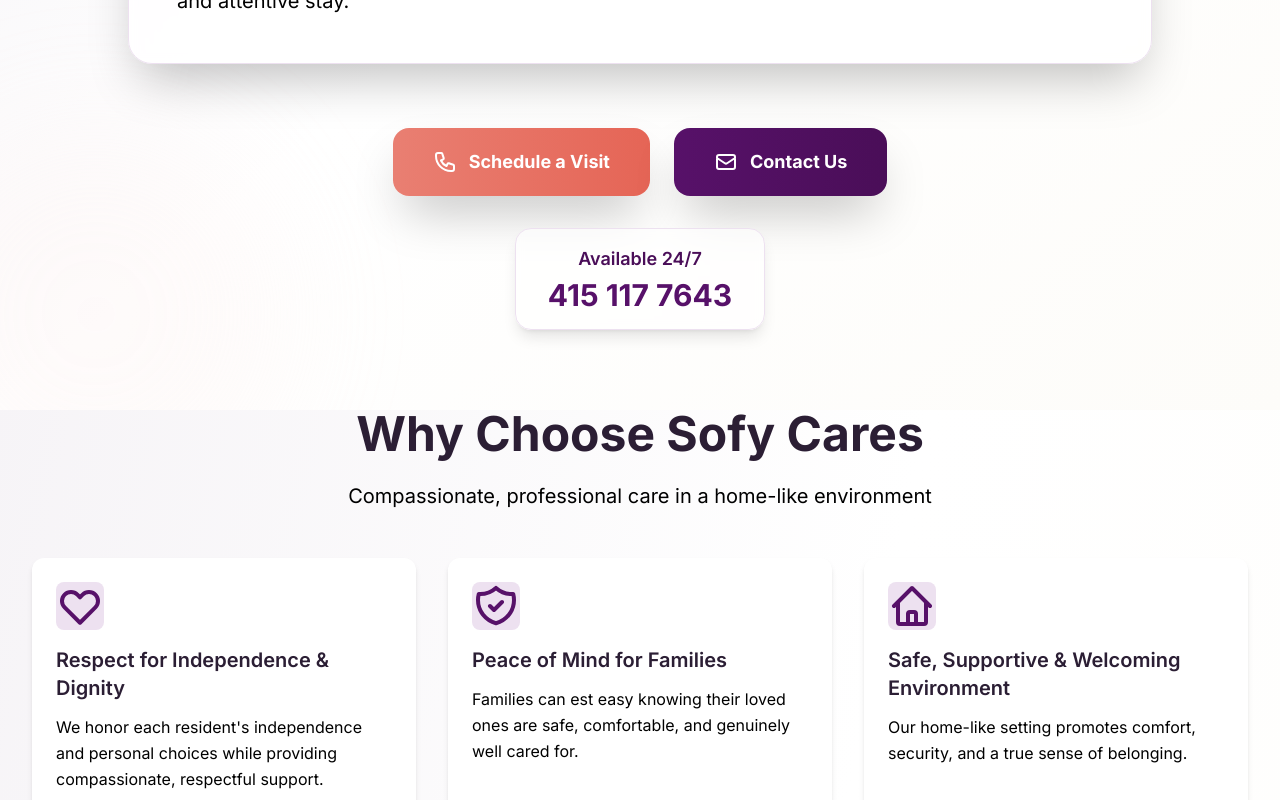
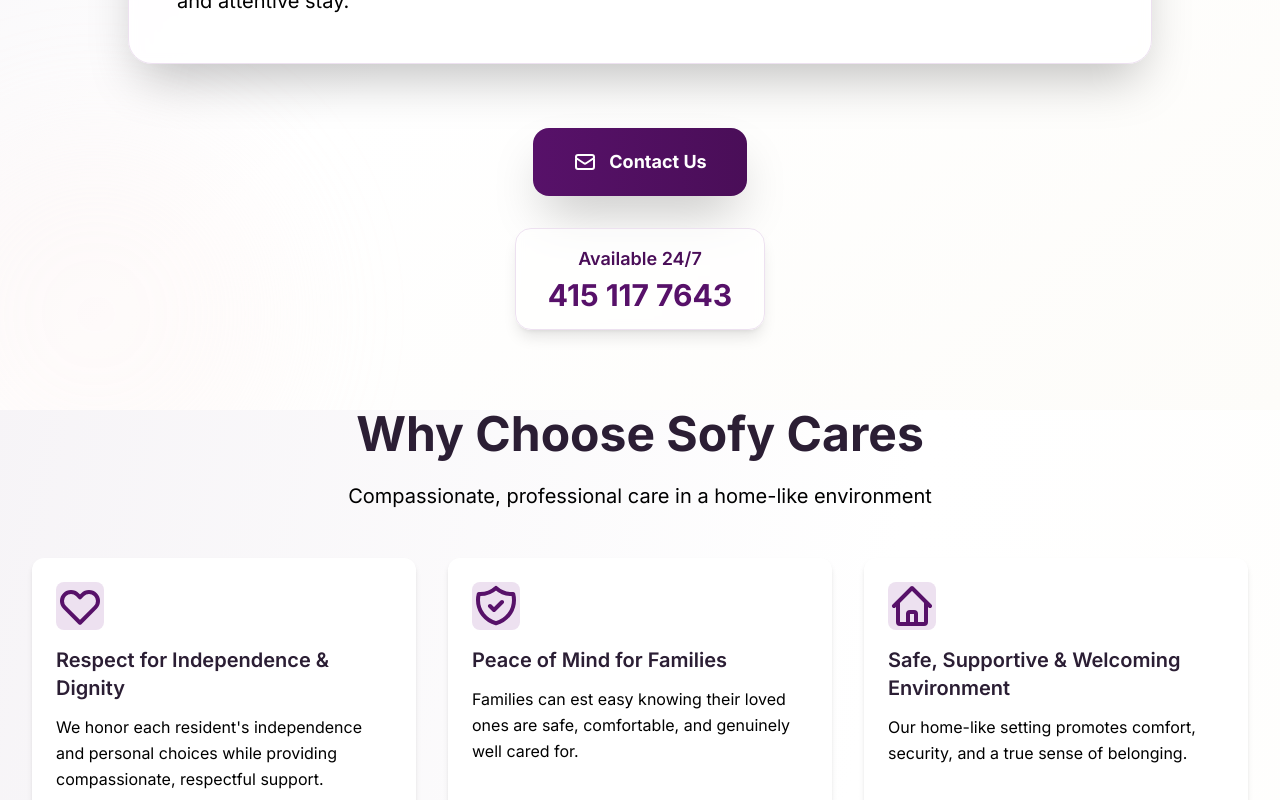
Before and after one commit to DisMedina/sofycares, a React (Vite) app: page / in a window 1280 px wide. Shown: the part 1420-2220 px from the top of the page. Built offline with nearby package versions, Linux system fonts and the light colour scheme.

Commit message:
CTA fix pt1

```diff
--- a/src/components/Footer.tsx
+++ b/src/components/Footer.tsx
@@ -1,4 +1,5 @@
 // Footer.tsx
+import { Link } from "react-router-dom";
 
 const socialLinks = [
   {
@@ -26,7 +27,6 @@
   { href: "/about", text: "About Us" },
   { href: "/services", text: "Services" },
   { href: "/contact", text: "Contact" },
-  { href: "#careers", text: "Careers" },
 ];
 
 const servicesList = [
@@ -90,18 +90,21 @@
             <ul className="space-y-4">
               {quickLinks.map((link, i) => (
                 <li key={i}>
+                  {link.href.startsWith("#") ? (
                     <a
                       href={link.href}
-                    onClick={(e) => {
-                      if (link.href.startsWith("/")) {
-                        e.preventDefault();
-                        (window as any).navigateTo(link.href);
-                      }
-                    }}
                       className="text-white/80 hover:text-white transition-colors duration-200"
                     >
                       {link.text}
                     </a>
+                  ) : (
+                    <Link
+                      to={link.href}
+                      className="text-white/80 hover:text-white transition-colors duration-200"
+                    >
+                      {link.text}
+                    </Link>
+                  )}
                 </li>
               ))}
             </ul>
@@ -113,12 +116,12 @@
             <ul className="space-y-4">
               {servicesList.map((service, i) => (
                 <li key={i}>
-                  <a
-                    href={service.href}
+                  <Link
+                    to={service.href}
                     className="text-white/80 hover:text-white transition-colors duration-200"
                   >
                     {service.text}
-                  </a>
+                  </Link>
                 </li>
               ))}
             </ul>
--- a/src/pages/AboutUs/About.tsx
+++ b/src/pages/AboutUs/About.tsx
@@ -1,6 +1,8 @@
 import { useEffect, useState } from "react";
+import { useNavigate } from "react-router-dom";
 
 export default function About() {
+  const navigate = useNavigate();
   const images = [
     {
       src: "https://images.unsplash.com/photo-1582750433449-648ed127bb54?auto=format&fit=crop&w=800&q=80",
@@ -131,7 +133,10 @@
             </section>
 
             {/* CTA BUTTON */}
-            <button className="bg-primary-600 hover:bg-primary-700 text-white px-8 py-4 rounded-xl font-semibold text-lg transition-colors duration-200 flex items-center space-x-3 w-fit">
+            <button
+              onClick={() => navigate("/contact")}
+              className="bg-primary-600 hover:bg-primary-700 text-white px-8 py-4 rounded-xl font-semibold text-lg transition-colors duration-200 flex items-center space-x-3 w-fit"
+            >
               <span>Contact Us</span>
               <svg
                 className="w-6 h-6"
--- a/src/pages/Home/Banner.tsx
+++ b/src/pages/Home/Banner.tsx
@@ -29,7 +29,7 @@
 
         {/* Button outside card */}
         <a
-          href="www.youtube.com/watch?v=Het2Ejb0CLo&feature=youtu.be"
+          href="https://www.youtube.com/watch?v=Het2Ejb0CLo&feature=youtu.be"
           target="_blank"
           rel="noopener noreferrer"
           className="mt-8 px-8 py-4 rounded-full bg-accent-600 text-white font-semibold shadow-md hover:bg-accent-700 transition"
--- a/src/pages/Home/infoSection/IntroductionSection.tsx
+++ b/src/pages/Home/infoSection/IntroductionSection.tsx
@@ -1,6 +1,8 @@
 import { heroContent } from "@/data/content";
+import { useNavigate } from "react-router-dom";
 
 export default function IntroductionSection() {
+  const navigate = useNavigate();
   return (
     <section className="relative bg-gradient-to-br from-light-gray via-secondary-50 to-beige-50 overflow-hidden">
       {/* Decorative Background Elements */}
@@ -53,27 +55,8 @@
         {/* CTA Buttons */}
         <div className="flex flex-col items-center gap-8">
           <div className="flex flex-col sm:flex-row gap-6 justify-center w-full sm:w-auto">
-            <a
-              href={`tel:${heroContent.cta.primary.phoneRaw}`}
-              className="group relative bg-gradient-to-r from-accent-500 to-accent-600 hover:from-accent-600 hover:to-accent-700 text-white px-10 py-5 rounded-2xl font-bold text-lg transition-all duration-300 flex items-center justify-center space-x-3 shadow-2xl hover:shadow-accent-500/50 hover:scale-105 transform"
-            >
-              <svg
-                className="w-6 h-6 group-hover:rotate-12 transition-transform duration-300"
-                fill="none"
-                stroke="currentColor"
-                viewBox="0 0 24 24"
-              >
-                <path
-                  strokeLinecap="round"
-                  strokeLinejoin="round"
-                  strokeWidth={2}
-                  d="M3 5a2 2 0 012-2h3.28a1 1 0 01.948.684l1.498 4.493a1 1 0 01-.502 1.21l-2.257 1.13a11.042 11.042 0 005.516 5.516l1.13-2.257a1 1 0 011.21-.502l4.493 1.498a1 1 0 01.684.949V19a2 2 0 01-2 2h-1C9.716 21 3 14.284 3 6V5z"
-                />
-              </svg>
-              <span>{heroContent.cta.primary.text}</span>
-            </a>
-            <a
-              href={`mailto:${heroContent.cta.secondary.email}`}
+            <button
+              onClick={() => navigate("/contact")}
               className="group relative bg-gradient-to-r from-primary-600 to-primary-700 hover:from-primary-700 hover:to-primary-800 text-white px-10 py-5 rounded-2xl font-bold text-lg transition-all duration-300 flex items-center justify-center space-x-3 shadow-2xl hover:shadow-primary-500/50 hover:scale-105 transform"
             >
               <svg
@@ -90,7 +73,7 @@
                 />
               </svg>
               <span>{heroContent.cta.secondary.text}</span>
-            </a>
+            </button>
           </div>
 
           <div className="text-center bg-white/60 backdrop-blur-sm rounded-2xl px-8 py-4 shadow-lg border border-primary-100">
```
Lines whose indentation alone changed are shown as unchanged.
